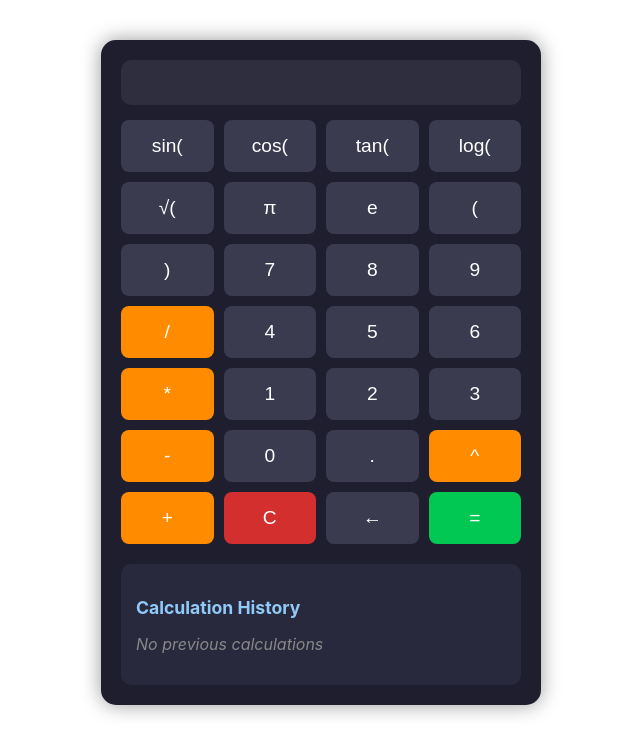
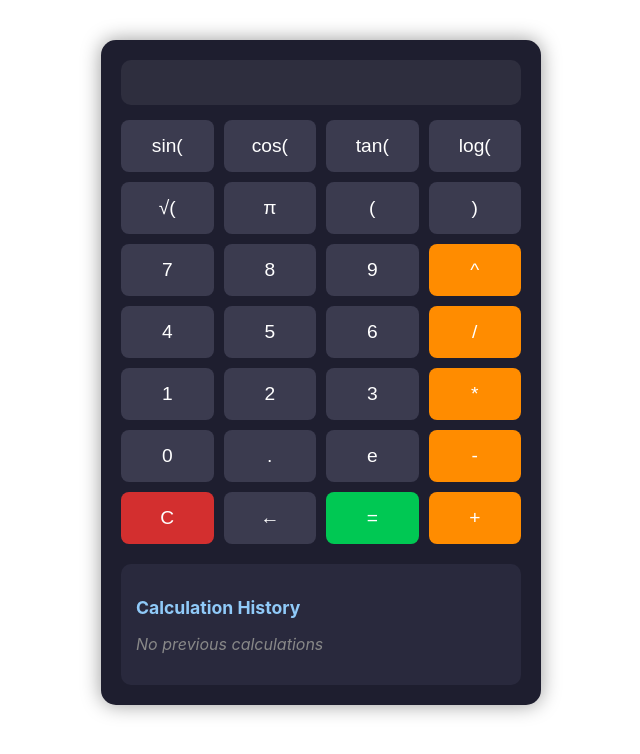
Before and after one commit to hsbhatra/scientific-calculator, a React (Create React App) app: page / in a window 1280 px wide. Shown: the top 754 px of the page, without its empty margins (319-959 px from the left). Built offline with nearby package versions, Linux system fonts and the light colour scheme.

Commit message:
Rearranged buttons for better UI

```diff
--- a/src/App.js
+++ b/src/App.js
@@ -18,12 +18,12 @@ function App() {
   // List of all buttons to render in calculator
   const buttons = [
     'sin(', 'cos(', 'tan(', 'log(',
-    '√(', 'π', 'e', '(', ')',
-    '7', '8', '9', '/',
-    '4', '5', '6', '*',
-    '1', '2', '3', '-',
-    '0', '.', '^', '+',
-    'C', '←', '='
+    '√(', 'π', '(', ')',
+    '7', '8', '9', '^',
+    '4', '5', '6', '/',
+    '1', '2', '3', '*',
+    '0', '.', 'e', '-',
+    'C', '←', '=', '+',
   ];
 
 
```
